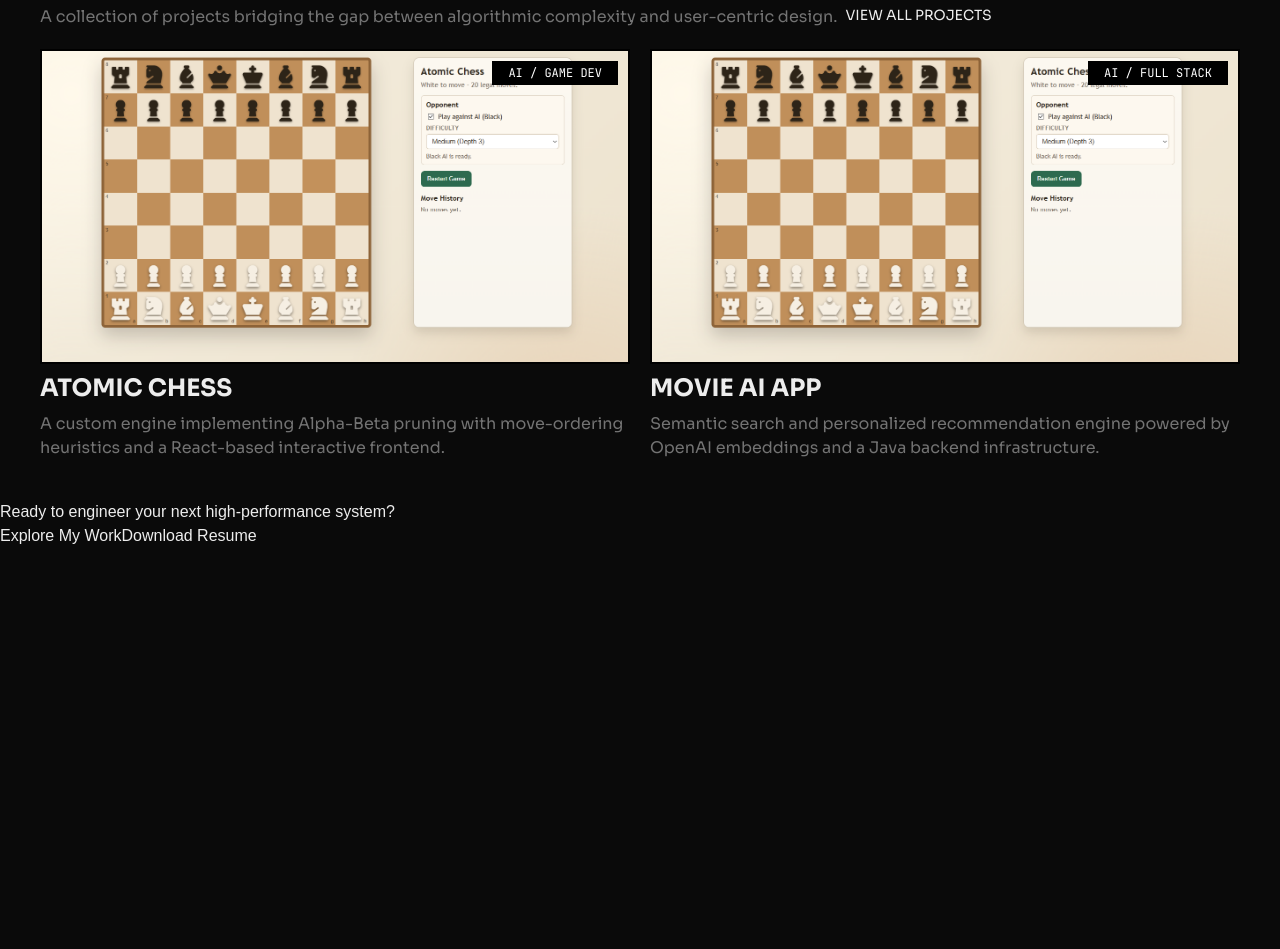
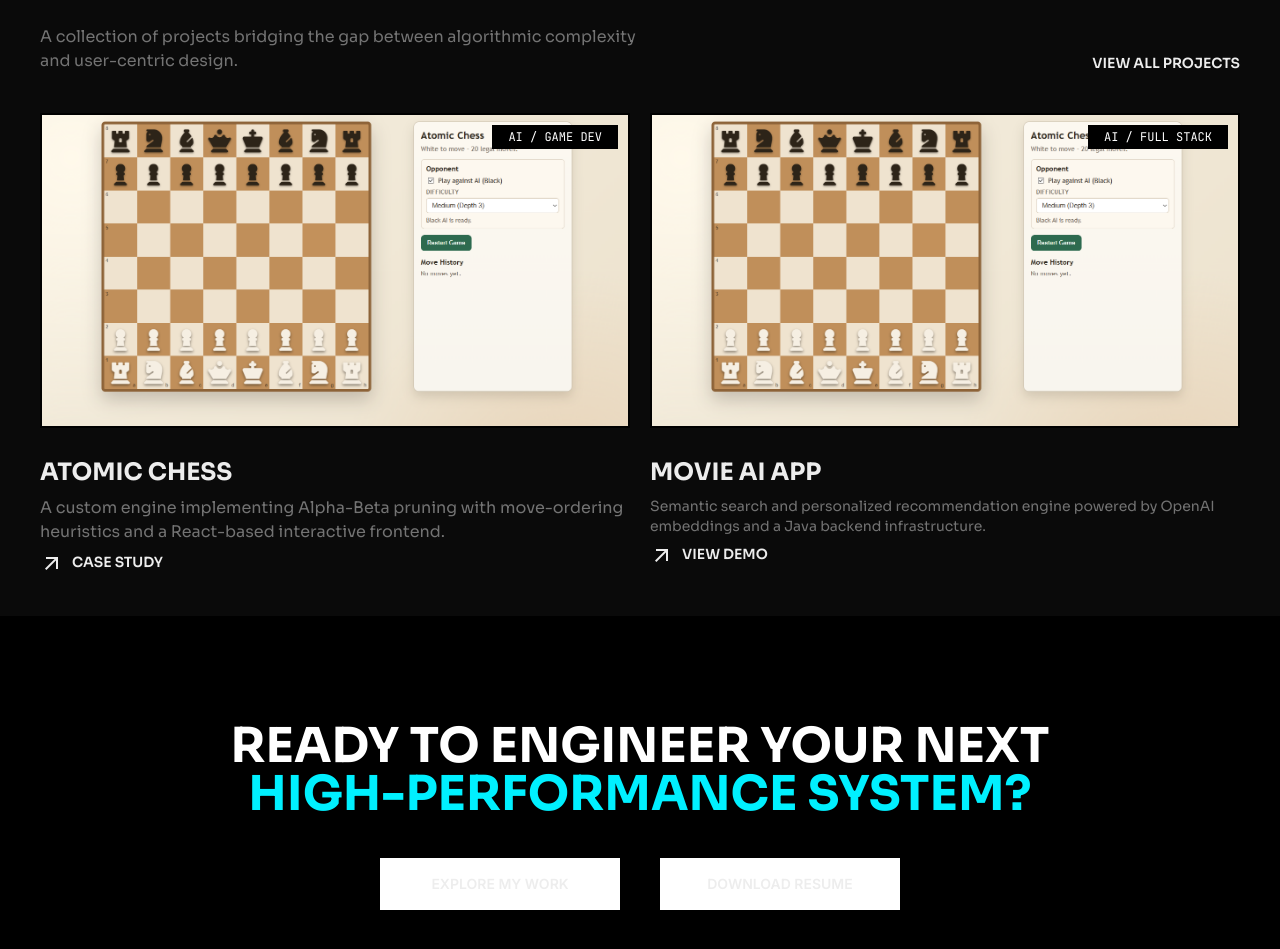
Before and after one commit to DracFiendMG/portfolio, a Next.js app: page / in a window 1280 px wide. Shown: the part 1329-2278 px from the top of the page. Before the commit the page ends 1877 px from the top, so only its background shows below. Built offline with nearby package versions, Linux system fonts and the light colour scheme.

Commit message:
Refactor layout structure: update sections for improved organization and responsiveness

```diff
--- a/app/layout.tsx
+++ b/app/layout.tsx
@@ -38,7 +38,7 @@
       <head>
         <link href="https://fonts.googleapis.com/css2?family=Material+Symbols+Outlined:wght,FILL@100..700,0..1&amp;display=swap" rel="stylesheet"></link>
       </head>
-      <body className="min-h-full flex flex-col max-w-360 mx-auto">{children}</body>
+      <body className="min-h-full flex flex-col items-center">{children}</body>
     </html>
   );
 }
--- a/app/page.tsx
+++ b/app/page.tsx
@@ -44,8 +44,8 @@
 
   return (
     <>
-      <div>
-        <div className="flex flex-col gap-10 md:min-h-160 justify-between m-5 md:m-10 md:flex-row">
+      <section className="mx-5 my-10 md:m-10 max-w-360 md:w-[calc(100%-5rem)] box-content">
+        <div className="flex md:min-h-160 md:justify-between">
           <div className="flex flex-col gap-4">
             <p className="uppercase font-mono text-[12px] text-[#535353] tracking-[0.16em]">{roles.join(" / ")}</p>
             <div className="md:max-w-175">
@@ -61,8 +61,8 @@
             <p className="font-bold font-inter text-black">{subtitle}</p>
           </div>
         </div>
-      </div>
-      <div className="m-5 md:m-10">
+      </section>
+      <section className="mx-5 my-10 md:m-10 max-w-360">
         <h2 className="uppercase font-sora text-3xl md:text-5xl font-extrabold">{section2Title}</h2>
         <div className="border-2 md:border-4 w-[33%] md:w-33 mt-3 md:mt-5 mb-8 md:mb-10"></div>
         <div className="grid grid-cols-1 md:grid-cols-3 gap-5">
@@ -94,33 +94,39 @@
             })
           }
         </div>
-      </div>
-      <div className="m-5 md:m-10">
+      </section>
+      <section className="mx-5 my-10 md:m-10 flex flex-col gap-5 max-w-360">
         <h2 className="uppercase font-sora text-3xl md:text-5xl font-extrabold">{section3Title}</h2>
-        <div className="flex flex-col md:flex-row gap-2">
-          <p className="font-light font-sora text-[#737373]">{section3Subtitle}</p>
-          <p className="uppercase font-sora text-sm">View All Projects</p>
+        <div className="flex flex-col md:flex-row gap-2 md:justify-between md:items-end">
+          <p className="font-light font-sora text-[#737373] md:max-w-[50%]">{section3Subtitle}</p>
+          <p className="uppercase font-sora font-semibold text-sm">View All Projects</p>
         </div>
         <div className="grid grid-cols-1 md:grid-cols-2 gap-5 mt-5">
           <div className="relative flex flex-col gap-2">
-            <Image src="/atomic-chess.png" alt="Atomic Chess" width={500} height={300} className="relative w-full h-auto border-2 border-black" />
+            <Image src="/atomic-chess.png" alt="Atomic Chess" width={500} height={300} className="relative w-full h-auto border-2 border-black mb-5" />
             <p className="uppercase absolute top-3 right-3 bg-black text-white text-xs font-mono px-4 py-1">AI / Game Dev</p>
             <h3 className="uppercase font-sora text-xl md:text-2xl font-bold">Atomic Chess</h3>
             <p className="font-light font-sora text-[#737373]">A custom engine implementing Alpha-Beta pruning with move-ordering heuristics and a React-based interactive frontend.</p>
+            <p className="uppercase font-sora text-sm font-semibold flex gap-2"><span className="material-symbols-outlined">arrow_outward</span>Case Study</p>
           </div>
           <div className="relative flex flex-col gap-2">
-            <Image src="/atomic-chess.png" alt="Movie AI App" width={500} height={300} className="relative w-full h-auto border-2 border-black" />
+            <Image src="/atomic-chess.png" alt="Movie AI App" width={500} height={300} className="relative w-full h-auto border-2 border-black mb-5" />
             <p className="uppercase absolute top-3 right-3 bg-black text-white text-xs font-mono px-4 py-1">AI / Full Stack</p>
             <h3 className="uppercase font-sora text-xl md:text-2xl font-bold">Movie AI App</h3>
-            <p className="font-light font-sora text-[#737373]">Semantic search and personalized recommendation engine powered by OpenAI embeddings and a Java backend infrastructure.</p>
+            <p className="font-light font-sora text-sm text-[#737373]">Semantic search and personalized recommendation engine powered by OpenAI embeddings and a Java backend infrastructure.</p>
+            <p className="uppercase font-sora text-sm font-semibold flex gap-2"><span className="material-symbols-outlined">arrow_outward</span>View Demo</p>
           </div>
         </div>
-      </div>
-      <div>
-        <h2>{section4Title}</h2>
-        <button>{exploreWorkButtonText}</button>
-        <button>{downloadResumeButtonText}</button>
-      </div>
+      </section>
+      <section className="bg-black md:w-full flex justify-center">
+        <div className="p-5 md:p-10 flex flex-col gap-10 max-w-360 h-100 justify-center">
+          <h2 className="uppercase font-sora text-3xl md:text-5xl font-extrabold text-white max-w-240 text-center">Ready to engineer your next <span className="text-[#00F0FF]">high-performance system?</span></h2>
+          <div className="flex flex-col md:flex-row gap-5 md:gap-10 items-center justify-center">
+            <button className="uppercase text-sm bg-white px-10 py-4 font-inter font-semibold w-60">{exploreWorkButtonText}</button>
+            <button className="uppercase text-sm bg-white px-10 py-4 font-inter font-semibold w-60">{downloadResumeButtonText}</button>
+          </div>
+        </div>
+      </section>
     </>
   );
 }
```
